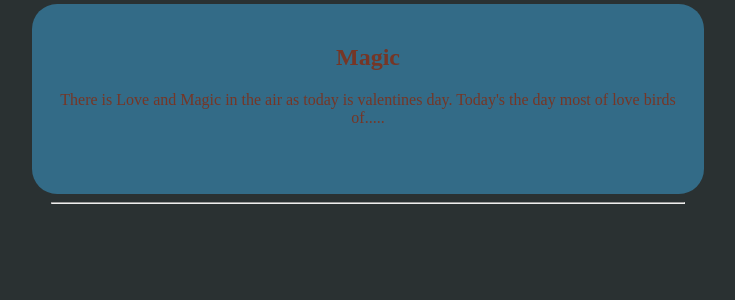
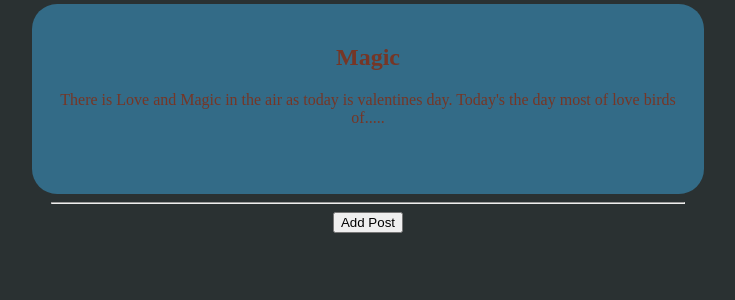
Before and after one commit to SparkCoder/SparkCoder.github.io, a Django app: page /blog/ in a window 1280 px wide. Shown: the part 284-584 px from the top of the page, without its empty margins (272-1007 px from the left). Run offline with Django 3.2, Linux system fonts and the light colour scheme; data comes from the database, SQL or seed files in the repository.

Commit message:
Added 'Add Post' Button to blog page

```diff
--- a/blog/templates/blog/home.html
+++ b/blog/templates/blog/home.html
@@ -19,6 +19,7 @@
         </a>
         <hr>
         {% endfor %}
+        <input type="button" name="aB" id="aB" value="Add Post" onclick="location.href='/blog/post'" />
     </center>
 </body>
 </html>
```
